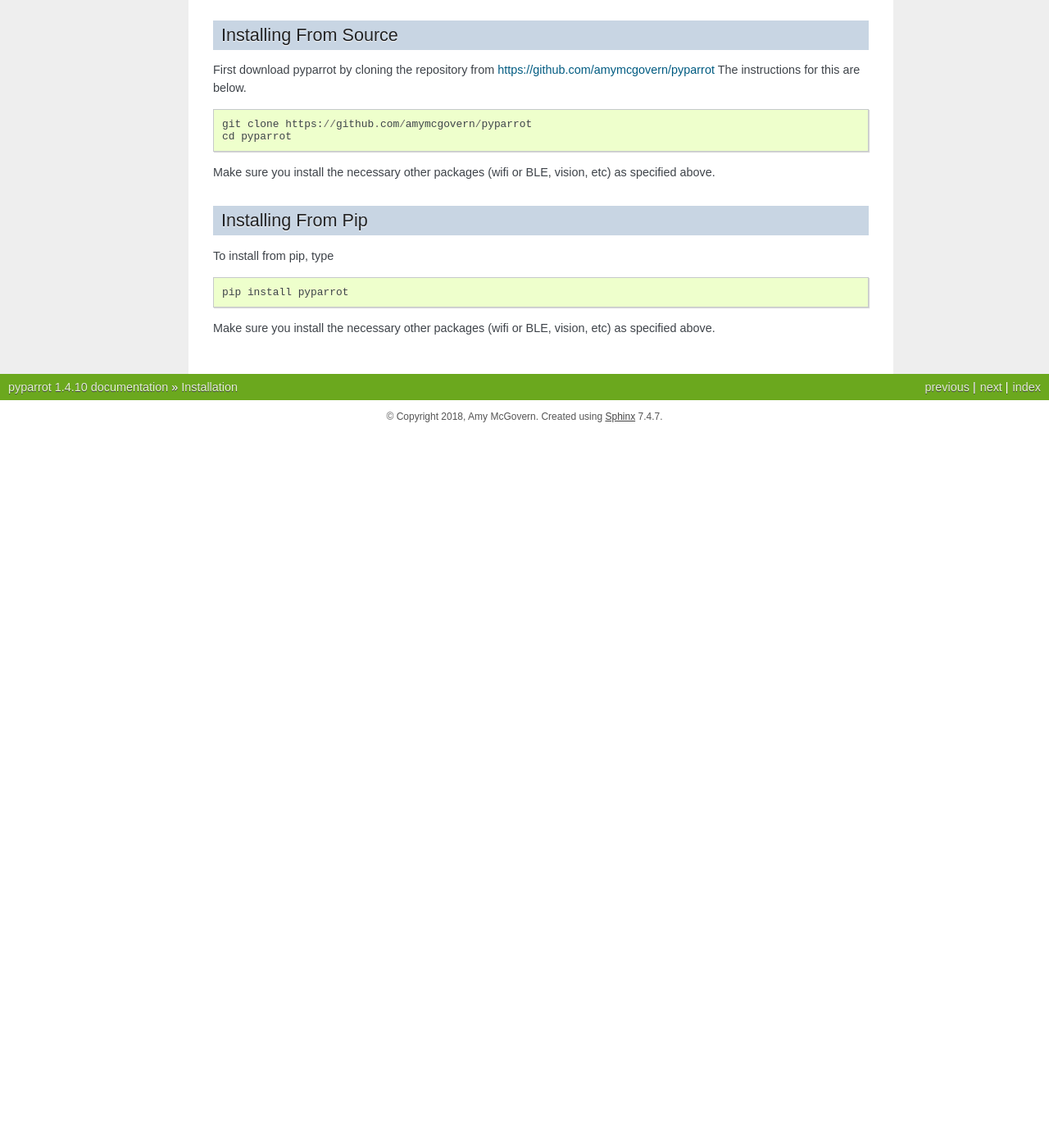
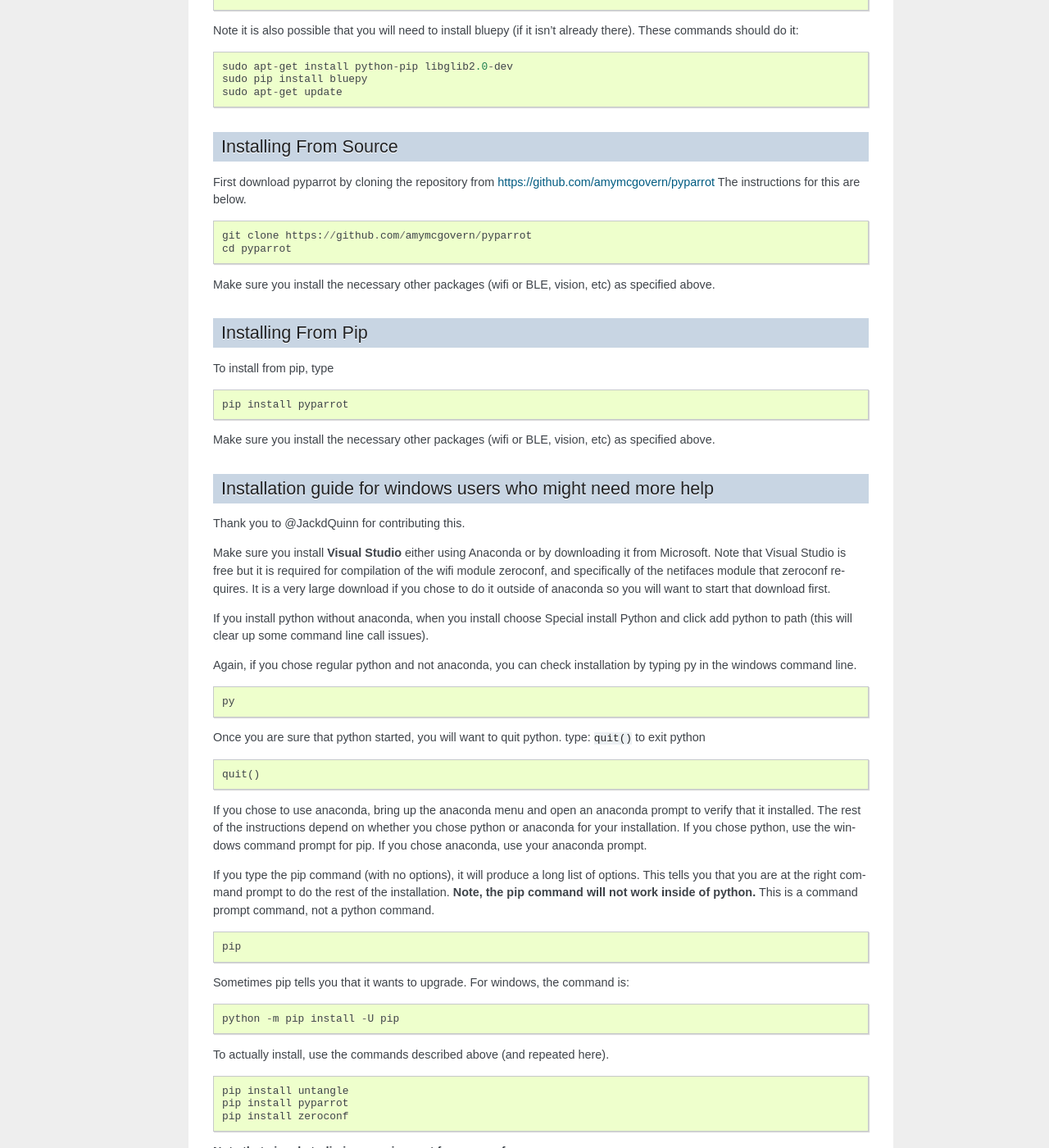
Before and after one commit to amymcgovern/pyparrot, a Sphinx documentation site: the page built from docs/installation.rst, in a window 1280 px wide and 1400 px high, scrolled down 1271 px. Shown: the whole window at 82% size. Built offline with Sphinx 7.4.7, drawn with Linux system fonts in a browser that asks for light colours; before the commit the page ends 1799 px from its top, so only the background shows below that; some of the changed text lies outside the part shown.

Commit message:
updated to 1.5.0 to add the swing support and also integrated documentation contributions

```diff
--- a/docs/conf.py
+++ b/docs/conf.py
@@ -70,9 +70,9 @@
 # built documents.
 #
 # The short X.Y version.
-version = '1.4'
+version = '1.5'
 # The full version, including alpha/beta/rc tags.
-release = '1.4.10'
+release = '1.5.0'
 
 # The language for content autogenerated by Sphinx. Refer to documentation
 # for a list of supported languages.
--- a/docs/index.rst
+++ b/docs/index.rst
@@ -5,8 +5,8 @@
 
 Welcome to pyparrot's documentation!
 ====================================
-pyparrot is designed to program Parrot Minidrone and Parrot Bebop 2 drones
-using python.  This interface was developed to teach kids of all ages (K-20) STEM
+pyparrot is designed to program Parrot Minidrone and Parrot Bebop (1 or 2) drones
+using Python.  This interface was developed to teach kids of all ages (K-20) STEM
 concepts (programming, math, and more) by having them program a drone
 to fly autonomously.  Anyone can use it who is interested in
 autonomous drone programming!
--- a/docs/installation.rst
+++ b/docs/installation.rst
@@ -12,7 +12,7 @@
 Requirements
 ------------
 
-The choice of related packages is dependent on your choice of drone (Mambo, Mambo FPV, Beebop 2, Swing) and
+The choice of related packages is dependent on your choice of drone (Mambo, Mambo FPV, Bebop 1 or 2, Swing, Anafi) and
 to the operating system that you will be using to develop.
 
 Hardware/Drone requirements
@@ -26,8 +26,9 @@
 
 * **Parrot Bebop 2**: The Bebop interface was tested on a Bebop 2 using a laptop with wifi (any wifi enabled device should work).
 
-* **Parrot Bebop**: A Bebop one will also work with any wifi enabled device.
+* **Parrot Bebop 1**: A Bebop 1 will also work with any wifi enabled device.
 
+* **Parrot Anafi**: Per the development board, the Anafi should work with very minor changes.  I will work to officially suppport it once the SDK from parrot is released for it.
 
 Software requirements
 ^^^^^^^^^^^^^^^^^^^^^
@@ -36,7 +37,9 @@
 
 * All drones:  Python 3
 
-   I use the `<https://www.anaconda.com/download/>`_:: installer and package manager for python.
+   I use the `<https://www.anaconda.com/download/>`_:: installer and package manager for python.  Note, when you
+install anaconda, install the Visual Studio option, especially if you have windows.  Otherwise you will need to install
+Visual Studio separately.  The zeroconf package (listed below) requires developer tools because it needs to be compiled.
 
 * All drones: untangle package (this is used to parse the xml files in the parrot SDK)
 
@@ -59,7 +62,8 @@
   pip install zeroconf
 
 
-* BLE connection: pybluez (note this is ONLY for support without the camera!) To install the BLE software do the following:
+* BLE connection: pybluez (note this is ONLY for support without the camera!) This is ONLY supported on linux.
+To install the BLE software do the following:
 
 ::
 
@@ -104,3 +108,82 @@
 
 
 Make sure you install the necessary other packages (wifi or BLE, vision, etc) as specified above.
+
+Installation guide for windows users who might need more help
+-------------------------------------------------------------
+
+Thank you to @JackdQuinn for contributing this.
+
+Make sure you install **Visual Studio** either using Anaconda or by downloading it from Microsoft.  Note that Visual
+Studio is free but it is required for compilation of the wifi module zeroconf, and specifically of the netifaces
+module that zeroconf requires.  It is a very large download if you chose to do it outside of anaconda so you will
+want to start that download first.
+
+If you install python without anaconda, when you install choose Special install Python and
+click add python to path (this will clear up some command line call issues).
+
+Again, if you chose regular python and not anaconda, you can check installation by typing py in the windows command line.
+
+::
+
+    py
+
+Once you are sure that python started, you will want to quit python.  type: ``quit()`` to exit python
+
+::
+
+    quit()
+
+If you chose to use anaconda, bring up the anaconda menu and open an anaconda prompt to verify that it installed.
+The rest of the instructions depend on whether you chose python or anaconda for your installation.  If you chose python,
+use the windows command prompt for pip.  If you chose anaconda, use your anaconda prompt.
+
+If you type the pip command (with no options), it will produce a long list of options.  This tells you that you
+are at the right command prompt to do the rest of the installation.
+**Note, the pip command will not work inside of python.**  This is a command prompt command, not a python command.
+
+::
+
+    pip
+
+
+Sometimes pip tells you that it wants to upgrade.  For windows, the command is:
+
+::
+
+    python -m pip install -U pip
+
+To actually install, use the commands described above (and repeated here).
+
+::
+
+    pip install untangle
+    pip install pyparrot
+    pip install zeroconf
+
+**Note that visual studio is a requirement for zeroconf**
+
+Testing your install
+^^^^^^^^^^^^^^^^^^^^
+
+The first step is to connect your connect your controlling device (laptop, computer, etc) to the wifi for the drone.
+Look for a wifi network named Mambo_number where number changes for each drone.
+
+After connection to your drone its time to run code!  You can download all the example code from
+these docs.  Below is a short set of commands of how to run that code.
+
+Run code by cd'ing down to the directory (the folder your python code is in) and running the desired python file from the cmd line
+
+Example:
+    * open command line either through windows or anaconda (depending on your installation method)
+    * type: ``cd desktop``
+    * this will Change your Directory to the desktop
+    * type: ``dir``
+    * this will display a list of all the folders (directories) on the desktop
+    * type: ``cd yourFolderNameHere``
+    * type: ``dir``
+    * this will display all the files and folders in the directory
+    * type: ``py TheNameOfTheFileYouWantToRun.py`` or ``python TheNameOfTheFileYouWantToRun.py``
+    * When you click enter the file will begin to run, if you are using the demo scripts you should see lots of nice feedback as it changes states.  You can use the arrow keys to go through your history of commands which can save you lots of time if your file names are long.
+    * If you have several connects and disconnects try restarting your computer or resetting your ip (for the more technically inclined)
+    * If you have crashes where the drone is flipping to one side when it shouldn't check the blades and bumpers. The bumpers can shift after a crash and prevent the blades from spinning, or slow down their spin, which causes unintended flips
--- a/setup.py
+++ b/setup.py
@@ -42,7 +42,7 @@
     # For a discussion on single-sourcing the version across setup.py and the
     # project code, see
     # https://packaging.python.org/en/latest/single_source_version.html
-    version='1.4.31',  # Required
+    version='1.5.0',  # Required
 
     # This is a one-line description or tagline of what your project does. This
     # corresponds to the "Summary" metadata field:
```
Also changed, not shown: README.md (+1 -0 lines).
